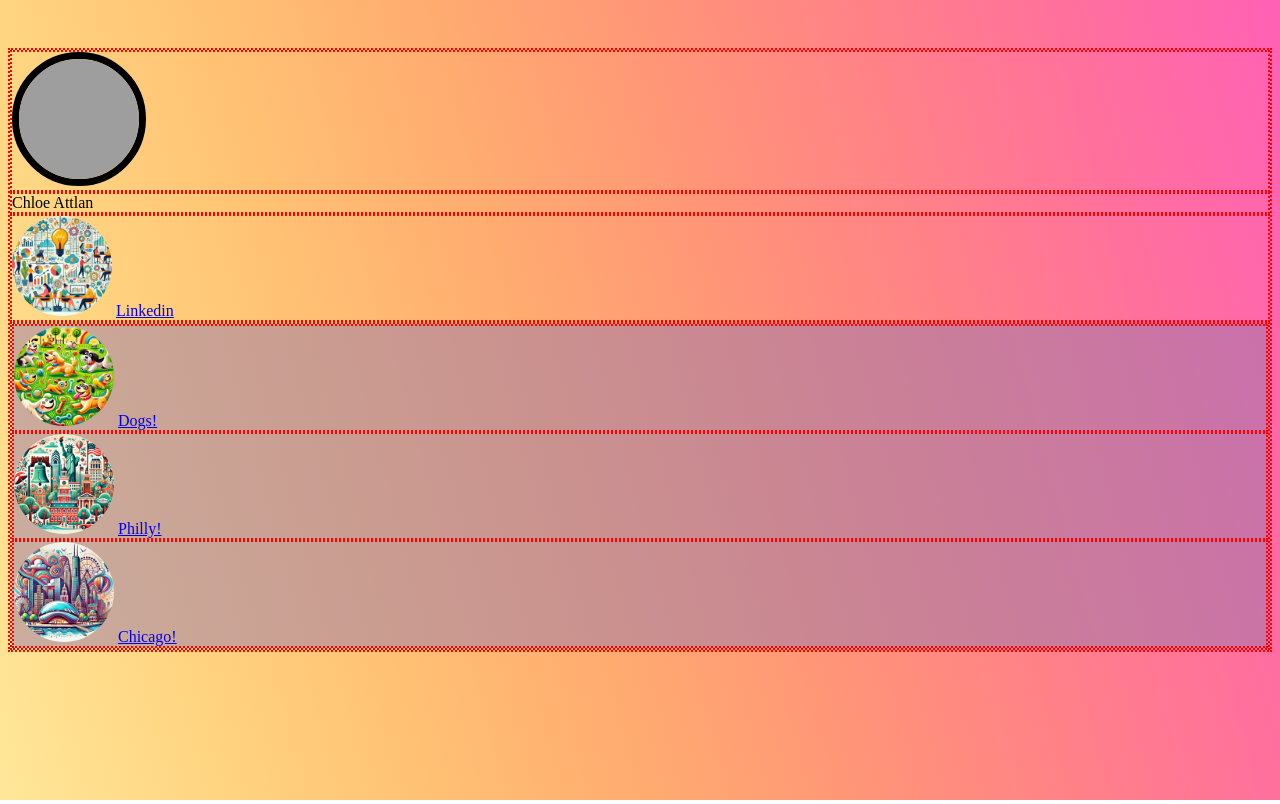
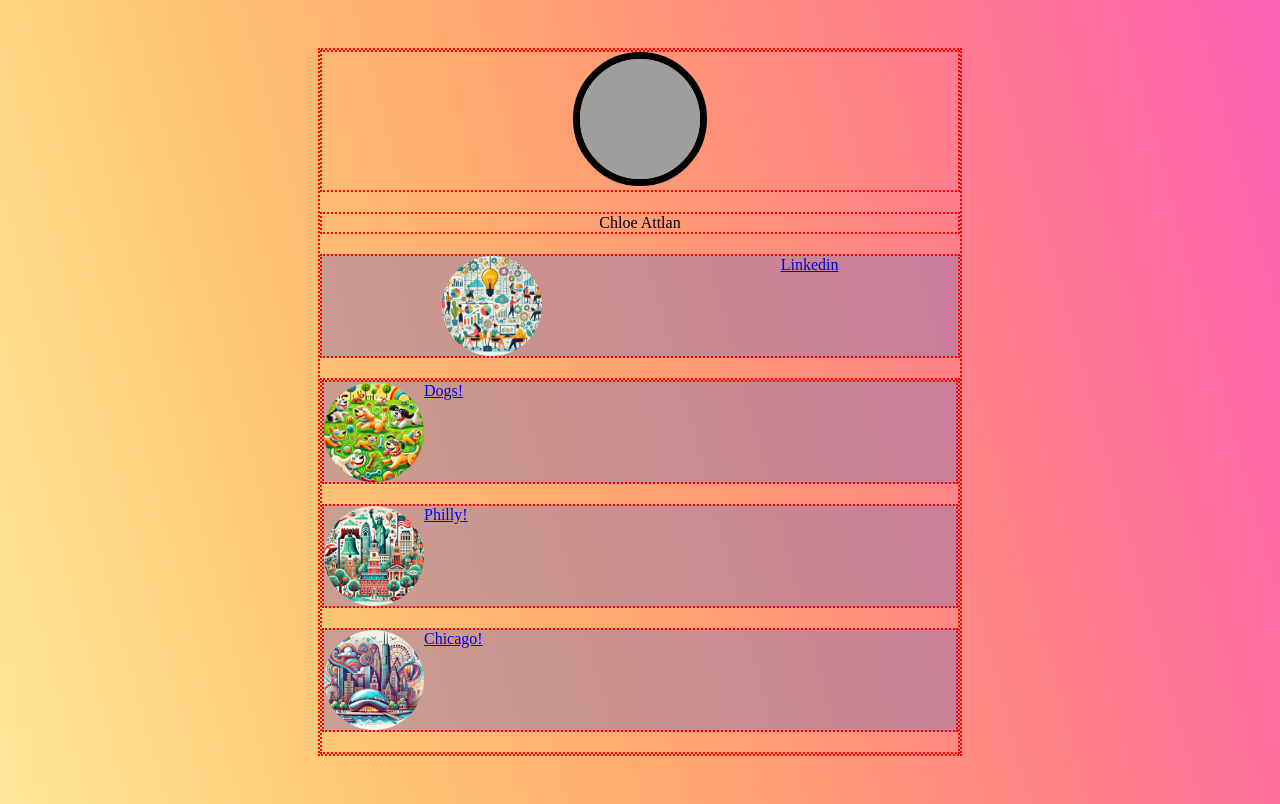
Before and after one commit to chloeattlan/link-in-bio, a plain HTML site: page index.html in a window 1280 px wide. Drawn offline with Linux system fonts and the light colour scheme; grey boxes are pictures that could not be loaded.

Commit message:
more updates

```diff
--- a/index.html
+++ b/index.html
@@ -2,6 +2,7 @@
 <html>
 <head>
   <meta charset="UTF-8">
+  <meta name="viewport" content="width=device-width, initial-scale=1.0">
 </head>
 <body>
 
@@ -32,9 +33,33 @@
       height: 100px;
       border-radius: 100px;
       object-fit: cover;
+      background-color: rgba(149, 123, 173, 0.5);
     }
     .item {
       background-color: rgba(149, 123, 173, 0.5);
+      margin-bottom: 20px;
+      display: flex
+    }
+    .social_icons_row {
+        background-color: rgba(149, 123, 173, 0.5);
+    }
+    .main_container {
+      max-width: 640px;
+      width: 640px;
+      margin: auto;
+    }
+    .image_row {
+      margin-bottom: 20px;
+      text-align: center;
+    }
+    .name_row {
+      margin-bottom: 20px;
+      text-align: center;
+    }
+    .social_icons_row {
+      margin-bottom: 20px;
+      display: flex;
+      justify-content: space-around;
     }
   </style>
 
```
